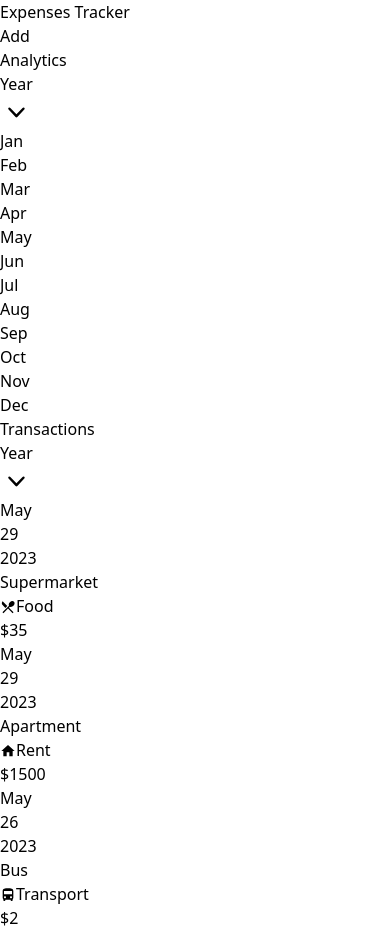
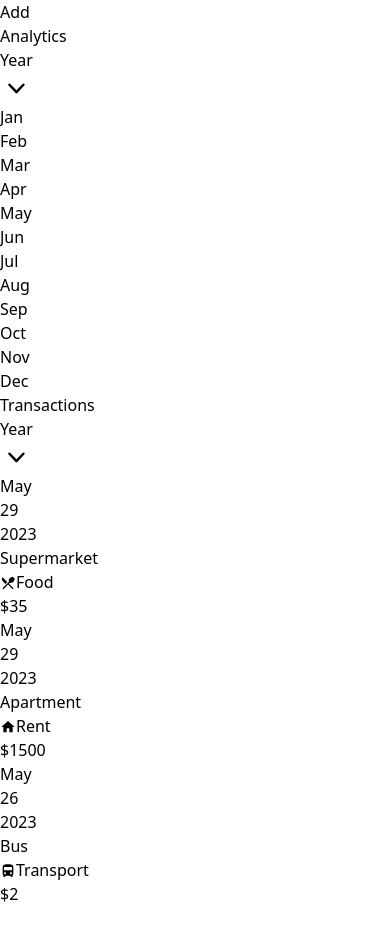
Before and after one commit to nicoPuegher/expenses-tracker, a React (Vite) app: page / in a window 390 px wide. After the commit the page ends 906 px from the top, so only its background shows below. Built offline with nearby package versions, Linux system fonts and the light colour scheme; the HTML template or start-up script is replaced by a standard one.

Commit message:
remove name component on mobile

```diff
--- a/src/App.jsx
+++ b/src/App.jsx
@@ -1,5 +1,4 @@
 import React from 'react';
-import Name from './components/Name/Name';
 import Add from './components/Add/Add';
 import Chart from './components/Chart/Chart';
 import Transactions from './components/Transactions/Transactions';
@@ -7,7 +6,6 @@ import Transactions from './components/Transactions/Transactions';
 function App() {
   return (
     <div className="px-2">
-      <Name />
       <Add />
       <Chart />
       <Transactions />
```
